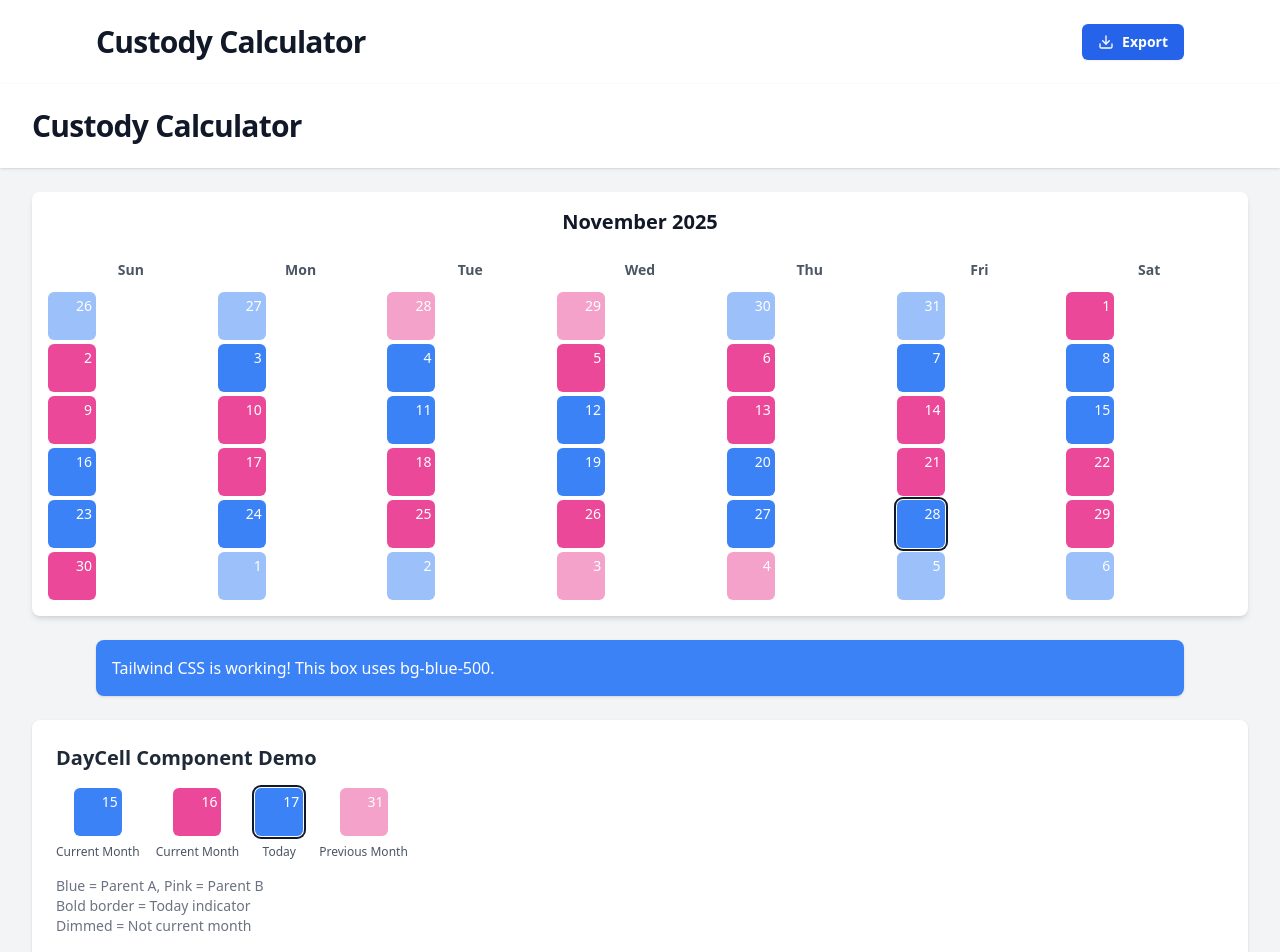
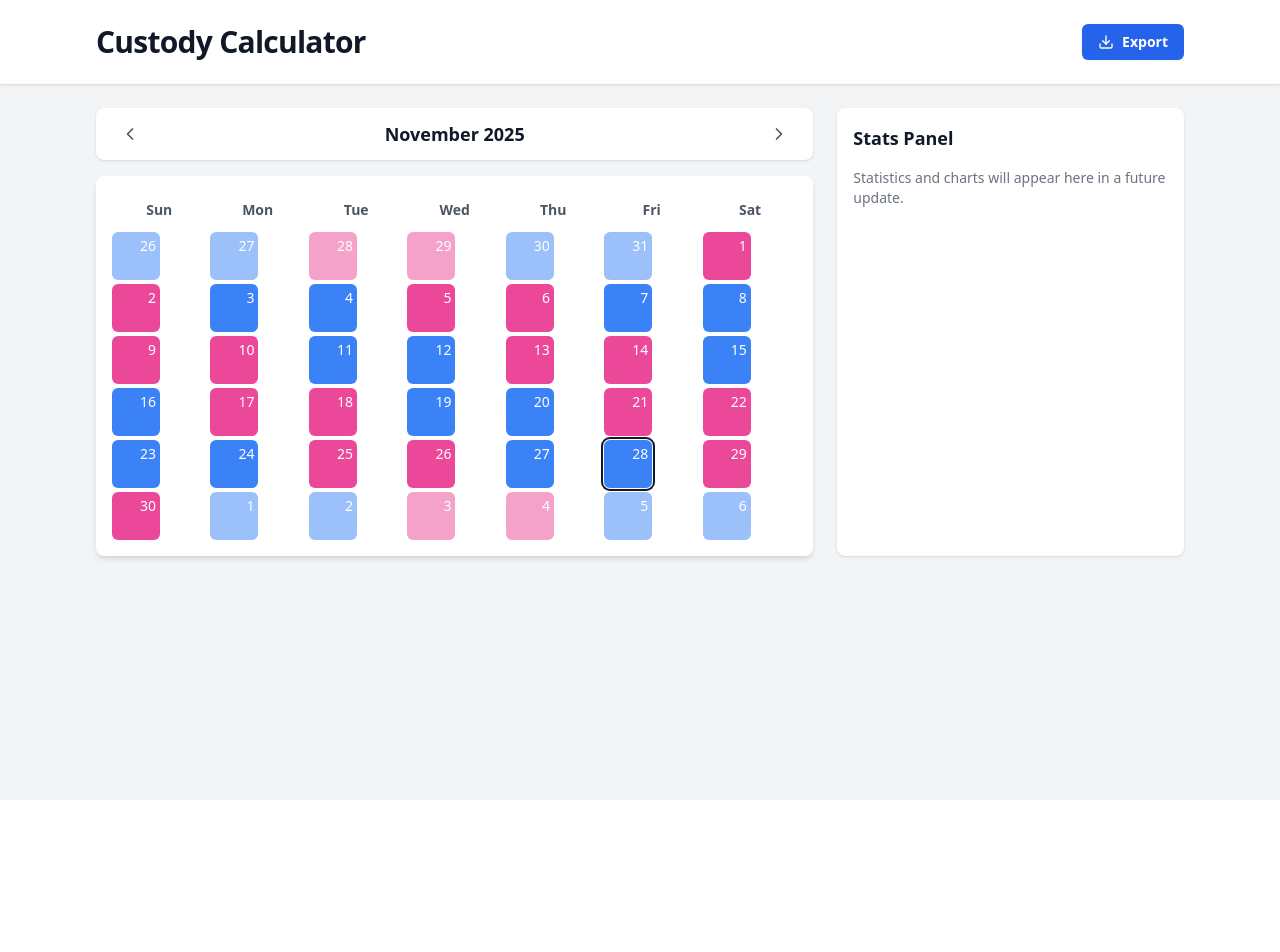
Before and after one commit to peddamat/gh-coding-agent-test, a React (Vite) app: page / in a window 1280 px wide. Shown: the top 952 px of the page. After the commit the page ends 800 px from the top, so only its background shows below. Built offline with nearby package versions, Linux system fonts and the light colour scheme.

Commit message:
Compose App.tsx with static calendar view and month navigation
Co-authored-by: im-sampm <140651156+im-sampm@users.noreply.github.com>

```diff
--- a/src/App.tsx
+++ b/src/App.tsx
@@ -1,64 +1,66 @@
-import { CalendarGrid } from './components/calendar';
-
+import { useState } from 'react';
+import { CalendarGrid, MonthNavigation } from './components/calendar';
 import { Header, Container } from './components/layout';
-import { DayCell } from './components/calendar/DayCell';
-import type { CalendarDay } from './types';
 
 function App() {
+  const [currentMonth, setCurrentMonth] = useState(() => new Date());
+
   const handleExportClick = () => {
     // Placeholder for future export functionality
     console.log('Export clicked');
   };
 
-  // Sample days to showcase DayCell component
-  const sampleDays: CalendarDay[] = [
-    { date: '2025-01-15', dayOfMonth: 15, owner: 'parentA', isToday: false, isCurrentMonth: true },
-    { date: '2025-01-16', dayOfMonth: 16, owner: 'parentB', isToday: false, isCurrentMonth: true },
-    { date: '2025-01-17', dayOfMonth: 17, owner: 'parentA', isToday: true, isCurrentMonth: true },
-    { date: '2024-12-31', dayOfMonth: 31, owner: 'parentB', isToday: false, isCurrentMonth: false },
-  ];
+  const handlePreviousMonth = () => {
+    setCurrentMonth((prev) => {
+      const newDate = new Date(prev);
+      newDate.setMonth(newDate.getMonth() - 1);
+      return newDate;
+    });
+  };
+
+  const handleNextMonth = () => {
+    setCurrentMonth((prev) => {
+      const newDate = new Date(prev);
+      newDate.setMonth(newDate.getMonth() + 1);
+      return newDate;
+    });
+  };
 
   return (
     <div className="min-h-screen bg-gray-100">
+      {/* Header at top */}
       <Header onExportClick={handleExportClick} />
-      <header className="bg-white shadow">
-        <div className="mx-auto max-w-7xl px-4 py-6 sm:px-6 lg:px-8">
-          <h1 className="text-3xl font-bold tracking-tight text-gray-900">
-            Custody Calculator
-          </h1>
-        </div>
-      </header>
-      <main className="mx-auto max-w-7xl px-4 py-6 sm:px-6 lg:px-8">
-        <CalendarGrid />
-        <Container>
-          {/* Test Tailwind classes - bg-blue-500 */}
-          <div className="rounded-lg bg-blue-500 p-4 text-white shadow">
-            <p>Tailwind CSS is working! This box uses bg-blue-500.</p>
+
+      {/* Main content area */}
+      <Container>
+        {/* Responsive layout: stacks on mobile, side-by-side on desktop (prep for stats panel) */}
+        <div className="grid grid-cols-1 gap-6 lg:grid-cols-3">
+          {/* Calendar section - takes 2/3 on desktop */}
+          <div className="lg:col-span-2">
+            {/* Month Navigation below header */}
+            <div className="mb-4 rounded-lg bg-white shadow">
+              <MonthNavigation
+                currentMonth={currentMonth}
+                onPreviousMonth={handlePreviousMonth}
+                onNextMonth={handleNextMonth}
+              />
+            </div>
+
+            {/* Calendar Grid fills main area */}
+            <CalendarGrid currentMonth={currentMonth} hideTitle />
           </div>
-        </Container>
-        <div className="mb-6 rounded-lg bg-white p-6 shadow">
-          <h2 className="mb-4 text-xl font-semibold text-gray-800">DayCell Component Demo</h2>
-          <div className="flex flex-wrap gap-4">
-            {sampleDays.map((day) => (
-              <div key={day.date} className="flex flex-col items-center gap-2">
-                <DayCell
-                  day={day}
-                  parentAColor="bg-blue-500"
-                  parentBColor="bg-pink-500"
-                />
-                <span className="text-xs text-gray-600">
-                  {day.isToday ? 'Today' : day.isCurrentMonth ? 'Current Month' : 'Previous Month'}
-                </span>
-              </div>
-            ))}
-          </div>
-          <div className="mt-4 text-sm text-gray-500">
-            <p>Blue = Parent A, Pink = Parent B</p>
-            <p>Bold border = Today indicator</p>
-            <p>Dimmed = Not current month</p>
+
+          {/* Stats panel placeholder - takes 1/3 on desktop */}
+          <div className="rounded-lg bg-white p-4 shadow lg:col-span-1">
+            <h3 className="mb-4 text-lg font-semibold text-gray-900">
+              Stats Panel
+            </h3>
+            <p className="text-sm text-gray-500">
+              Statistics and charts will appear here in a future update.
+            </p>
           </div>
         </div>
-      </main>
+      </Container>
     </div>
   );
 }
--- a/src/components/calendar/CalendarGrid.tsx
+++ b/src/components/calendar/CalendarGrid.tsx
@@ -2,6 +2,10 @@ import { CalendarDay, ParentId } from '../../types';
 import { DayCell } from './DayCell';
 
 interface CalendarGridProps {
+  /** The month to display. If not provided, uses the current month. */
+  currentMonth?: Date;
+  /** Whether to hide the internal month title. Set to true when using MonthNavigation externally. */
+  hideTitle?: boolean;
   weekStartsOnMonday?: boolean;
   parentAColor?: string;
   parentBColor?: string;
@@ -12,13 +16,14 @@ const DAY_HEADERS_MONDAY_START = ['Mon', 'Tue', 'Wed', 'Thu', 'Fri', 'Sat', 'Sun
 
 /**
  * Generate mock calendar data for display.
- * Produces 42 days (6 weeks) centered around the current month.
+ * Produces 42 days (6 weeks) centered around the specified month.
+ * @param displayMonth - The month to display
  * @param weekStartsOnMonday - If true, week starts on Monday; otherwise Sunday
  */
-function generateMockDays(weekStartsOnMonday: boolean): CalendarDay[] {
+function generateMockDays(displayMonth: Date, weekStartsOnMonday: boolean): CalendarDay[] {
   const today = new Date();
-  const year = today.getFullYear();
-  const month = today.getMonth();
+  const year = displayMonth.getFullYear();
+  const month = displayMonth.getMonth();
 
   // Get the first day of the current month
   const firstDayOfMonth = new Date(year, month, 1);
@@ -60,28 +65,32 @@ function generateMockDays(weekStartsOnMonday: boolean): CalendarDay[] {
 }
 
 /**
- * Get the current month title (e.g., "November 2025")
+ * Get the month title for the given date (e.g., "November 2025")
  */
-function getCurrentMonthTitle(): string {
-  const today = new Date();
-  return today.toLocaleDateString('en-US', { month: 'long', year: 'numeric' });
+function getMonthTitle(date: Date): string {
+  return date.toLocaleDateString('en-US', { month: 'long', year: 'numeric' });
 }
 
 export function CalendarGrid({
+  currentMonth,
+  hideTitle = false,
   weekStartsOnMonday = false,
   parentAColor = 'bg-blue-500',
   parentBColor = 'bg-pink-500',
 }: CalendarGridProps) {
+  const displayMonth = currentMonth ?? new Date();
   const dayHeaders = weekStartsOnMonday ? DAY_HEADERS_MONDAY_START : DAY_HEADERS_SUNDAY_START;
-  const mockDays = generateMockDays(weekStartsOnMonday);
-  const monthTitle = getCurrentMonthTitle();
+  const mockDays = generateMockDays(displayMonth, weekStartsOnMonday);
+  const monthTitle = getMonthTitle(displayMonth);
 
   return (
     <div className="bg-white rounded-lg shadow-md p-4">
-      {/* Month Title */}
-      <h2 className="text-xl font-bold text-center text-gray-900 mb-4">
-        {monthTitle}
-      </h2>
+      {/* Month Title - shown when hideTitle is false */}
+      {!hideTitle && (
+        <h2 className="text-xl font-bold text-center text-gray-900 mb-4">
+          {monthTitle}
+        </h2>
+      )}
 
       {/* Day-of-week headers */}
       <div className="grid grid-cols-7 gap-1 mb-1">
--- /dev/null
+++ b/src/components/calendar/MonthNavigation.tsx
@@ -0,0 +1,49 @@
+import { ChevronLeft, ChevronRight } from 'lucide-react';
+
+export interface MonthNavigationProps {
+  /** The current month being displayed */
+  currentMonth: Date;
+  /** Callback when user clicks previous month */
+  onPreviousMonth: () => void;
+  /** Callback when user clicks next month */
+  onNextMonth: () => void;
+}
+
+/**
+ * MonthNavigation component displays the current month/year
+ * with left/right arrow buttons to navigate between months.
+ */
+export function MonthNavigation({
+  currentMonth,
+  onPreviousMonth,
+  onNextMonth,
+}: MonthNavigationProps) {
+  const monthTitle = currentMonth.toLocaleDateString('en-US', {
+    month: 'long',
+    year: 'numeric',
+  });
+
+  return (
+    <div className="flex items-center justify-between px-4 py-2">
+      <button
+        onClick={onPreviousMonth}
+        className="rounded-md p-2 text-gray-600 hover:bg-gray-100 hover:text-gray-900 focus:outline-none focus:ring-2 focus:ring-blue-500 focus:ring-offset-2"
+        aria-label="Previous month"
+        type="button"
+      >
+        <ChevronLeft className="h-5 w-5" />
+      </button>
+
+      <h2 className="text-lg font-semibold text-gray-900">{monthTitle}</h2>
+
+      <button
+        onClick={onNextMonth}
+        className="rounded-md p-2 text-gray-600 hover:bg-gray-100 hover:text-gray-900 focus:outline-none focus:ring-2 focus:ring-blue-500 focus:ring-offset-2"
+        aria-label="Next month"
+        type="button"
+      >
+        <ChevronRight className="h-5 w-5" />
+      </button>
+    </div>
+  );
+}
--- a/src/components/calendar/index.ts
+++ b/src/components/calendar/index.ts
@@ -1,2 +1,4 @@
 export { CalendarGrid } from './CalendarGrid';
 export { DayCell } from './DayCell';
+export { MonthNavigation } from './MonthNavigation';
+export type { MonthNavigationProps } from './MonthNavigation';
```
